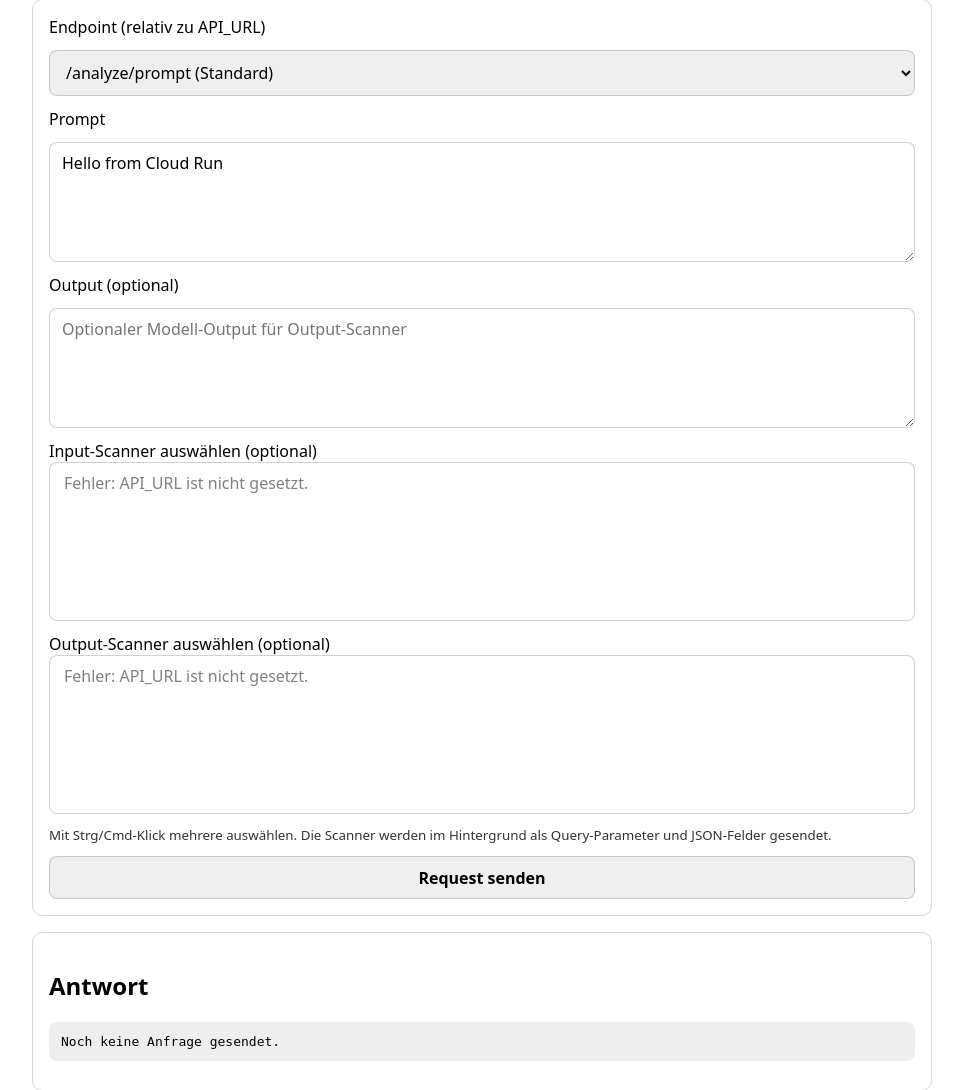
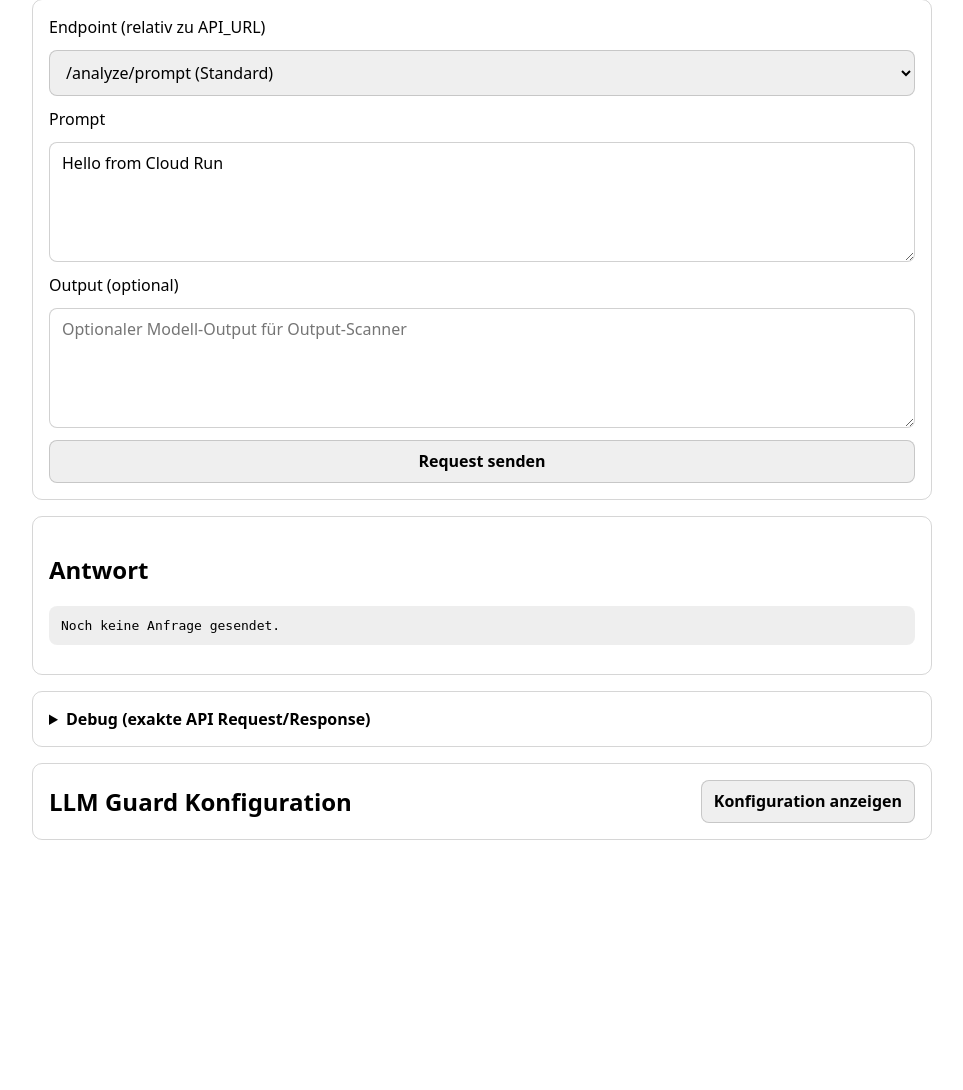
Before and after one commit to hw-avency/LLM-guard-test, a Flask app: page / in a window 1280 px wide. Shown: the part 277-1367 px from the top of the page, without its empty margins (158-1121 px from the left). After the commit the page ends 1117 px from the top, so only its background shows below. Run offline with Flask 3, Linux system fonts and the light colour scheme; data that the repository does not hold is empty.

Commit message:
Remove scanner selection UI and refine result status handling

```diff
--- a/templates/index.html
+++ b/templates/index.html
@@ -57,18 +57,6 @@
     <label for="output">Output (optional)</label>
     <textarea id="output" placeholder="Optionaler Modell-Output für Output-Scanner"></textarea>
 
-    <div class="row">
-      <div>
-        <label for="inputScannerSelect">Input-Scanner auswählen (optional)</label>
-        <select id="inputScannerSelect" multiple size="6"></select>
-      </div>
-      <div>
-        <label for="outputScannerSelect">Output-Scanner auswählen (optional)</label>
-        <select id="outputScannerSelect" multiple size="6"></select>
-      </div>
-      <small class="muted">Mit Strg/Cmd-Klick mehrere auswählen. Die Scanner werden im Hintergrund als Query-Parameter und JSON-Felder gesendet.</small>
-    </div>
-
     <button id="send">Request senden</button>
   </div>
 
@@ -106,8 +94,6 @@ const debugResult = document.getElementById('debugResult');
 const endpointSelect = document.getElementById('endpoint');
 const promptInput = document.getElementById('prompt');
 const outputInput = document.getElementById('output');
-const inputScannerSelect = document.getElementById('inputScannerSelect');
-const outputScannerSelect = document.getElementById('outputScannerSelect');
 const toggleConfigBtn = document.getElementById('toggleConfig');
 const configPanel = document.getElementById('configPanel');
 const configResult = document.getElementById('configResult');
@@ -156,6 +142,11 @@ function formatStateLabel(value) {
   if (value === true) return '<span class="ok"><strong>Erlaubt</strong></span>';
   if (value === false) return '<span class="bad"><strong>Nicht erlaubt / Aktion nötig</strong></span>';
   return '<span class="warn"><strong>Aktion nötig</strong></span>';
+}
+
+function formatOutputStateLabel(value, hasOutputScannerResult) {
+  if (!hasOutputScannerResult) return '<span class="muted"><strong>(nicht zutreffend)</strong></span>';
+  return formatStateLabel(value);
 }
 
 function tokenizeForDiff(value) {
@@ -255,18 +246,37 @@ function formatResultView(data, debug) {
     response?.output
   );
 
-  const scannerRequestInput = asList(requestBody?.input_scanners);
   const scannerRequestOutput = asList(requestBody?.output_scanners);
+  const hasOutputScannerResult = outputState !== undefined || scannerRequestOutput.length > 0;
   const rawPrompt = firstDefined(requestBody?.prompt, response?.prompt, '');
   const rawOutput = firstDefined(requestBody?.output, response?.output, '');
   const promptDiff = formatHighlightedText(rawPrompt, sanitizedPrompt);
   const outputDiff = formatHighlightedText(rawOutput, sanitizedOutput);
 
-  const scannerThresholdRows = scanners.map((scanner) => {
+  const thresholdSources = [
+    ...scanners,
+    ...asList(response?.input_scanners),
+    ...asList(response?.output_scanners)
+  ];
+  const scannerThresholdRows = thresholdSources.map((scanner) => {
     if (!scanner || typeof scanner !== 'object') return '';
     const name = firstDefined(scanner.scanner, scanner.name, scanner.type, 'Unbekannt');
-    const thresholdIs = firstDefined(scanner.score, scanner.value, scanner.current_threshold, scanner.threshold_current, '—');
-    const thresholdConfigured = firstDefined(scanner.threshold, scanner.configured_threshold, scanner.threshold_configured, '—');
+    const thresholdIs = firstDefined(
+      scanner.score,
+      scanner.value,
+      scanner.current_threshold,
+      scanner.threshold_current,
+      scanner.threshold,
+      scanner.threshold_is,
+      '—'
+    );
+    const thresholdConfigured = firstDefined(
+      scanner.configured_threshold,
+      scanner.threshold_configured,
+      scanner.config?.threshold,
+      scanner.threshold,
+      '—'
+    );
     return `<div class="result-row"><strong>${escapeHtml(name)}</strong> Schwellwert IST: <code>${escapeHtml(thresholdIs)}</code> | Schwellwert Konfiguriert: <code>${escapeHtml(thresholdConfigured)}</code></div>`;
   }).join('');
 
@@ -274,9 +284,7 @@ function formatResultView(data, debug) {
     <div class="result-grid">
       <div class="result-row"><strong>Statuscode</strong> <code>${escapeHtml(data?.status_code ?? '—')}</code></div>
       <div class="result-row"><strong>Input-Status</strong> ${formatStateLabel(inputState)}</div>
-      <div class="result-row"><strong>Output-Status</strong> ${formatStateLabel(outputState)}</div>
-      <div class="result-row"><strong>Input-Scanner (gesendet)</strong> ${escapeHtml(scannerRequestInput.join(', ') || 'Keine')}</div>
-      <div class="result-row"><strong>Output-Scanner (gesendet)</strong> ${escapeHtml(scannerRequestOutput.join(', ') || 'Keine')}</div>
+      <div class="result-row"><strong>Output-Status</strong> ${formatOutputStateLabel(outputState, hasOutputScannerResult)}</div>
       <div class="result-row"><strong>Bereinigter Input</strong><br><code>${escapeHtml(sanitizedPrompt ?? '—')}</code></div>
       <div class="result-row"><strong>Bereinigter Output</strong><br><code>${escapeHtml(sanitizedOutput ?? '—')}</code></div>
       <div class="result-row">
@@ -340,47 +348,6 @@ async function loadEndpoints() {
   }
 }
 
-async function loadScanners() {
-  inputScannerSelect.innerHTML = '';
-  outputScannerSelect.innerHTML = '';
-
-  const addPlaceholder = (select, message) => {
-    const option = document.createElement('option');
-    option.disabled = true;
-    option.textContent = message;
-    select.appendChild(option);
-  };
-
-  const addOptions = (select, scanners, emptyMessage) => {
-    if (!Array.isArray(scanners) || scanners.length === 0) {
-      addPlaceholder(select, emptyMessage);
-      return;
-    }
-
-    for (const scanner of scanners) {
-      const option = document.createElement('option');
-      option.value = scanner;
-      option.textContent = scanner;
-      select.appendChild(option);
-    }
-  };
-
-  try {
-    const res = await fetch('/api/scanners/available');
-    const data = await res.json();
-
-    if (!res.ok) {
-      throw new Error(data.error || 'Scanner konnten nicht geladen werden.');
-    }
-
-    addOptions(inputScannerSelect, data.input_scanners, 'Keine Input-Scanner gefunden');
-    addOptions(outputScannerSelect, data.output_scanners, 'Keine Output-Scanner gefunden');
-  } catch (e) {
-    addPlaceholder(inputScannerSelect, 'Fehler: ' + e.message);
-    addPlaceholder(outputScannerSelect, 'Fehler: ' + e.message);
-  }
-}
-
 endpointSelect.addEventListener('change', (event) => {
   setFieldsFromEndpoint(event.target.value);
 });
@@ -388,19 +355,10 @@ endpointSelect.addEventListener('change', (event) => {
 sendBtn.addEventListener('click', async () => {
   const endpoint = endpointSelect.value.trim();
 
-  const selectedInputScanners = Array.from(inputScannerSelect.selectedOptions)
-    .map((option) => option.value)
-    .filter((value) => Boolean(value));
-  const selectedOutputScanners = Array.from(outputScannerSelect.selectedOptions)
-    .map((option) => option.value)
-    .filter((value) => Boolean(value));
-
   const payload = {
     endpoint,
     prompt: promptInput.value,
-    output: outputInput.value,
-    input_scanners: selectedInputScanners,
-    output_scanners: selectedOutputScanners
+    output: outputInput.value
   };
 
   result.textContent = 'Sende Anfrage...';
@@ -426,7 +384,6 @@ sendBtn.addEventListener('click', async () => {
 });
 
 loadEndpoints();
-loadScanners();
 
 function setActiveConfigTab(tabName) {
   activeConfigTab = tabName;
```
Also changed, not shown: README.md.
